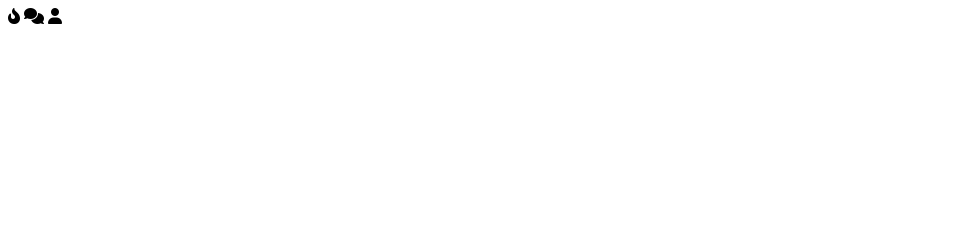
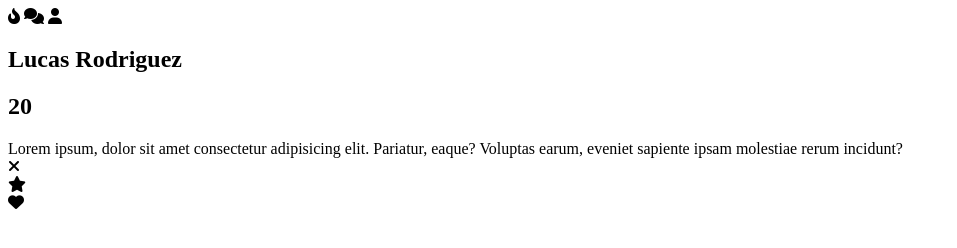
Before and after one commit to LucasFRodriguez/CloneTinder, a plain HTML site: page index.html in a window 1280 px wide. Shown: the whole page, without its empty margins (0-957 px from the left). Drawn offline with Linux system fonts and the light colour scheme.

Commit message:
HTML FINALIZADO

```diff
--- /dev/null
+++ b/css/style.css
@@ -0,0 +1,3 @@
+* {
+    box-sizing: border-box;
+}
--- a/index.html
+++ b/index.html
@@ -4,6 +4,7 @@
     <meta charset="UTF-8">
     <meta http-equiv="X-UA-Compatible" content="IE=edge">
     <meta name="viewport" content="width=device-width, initial-scale=1.0">
+    <link rel="stylesheet" href="css/style.css">
     <title>Clone Tinder</title>
 </head>
 <body>
@@ -13,6 +14,35 @@
         <i class="fas fa-user"></i>
     </nav>
 
+    <div class="fotos-acoes">
+        <div class="fotos">
+            <div class="fotos-texto">
+                <div class="idade-nome">
+                    <h2>Lucas Rodriguez</h2>
+                    <h2>20</h2>
+                </div>
+                <div class="bio">
+                    Lorem ipsum, dolor sit amet consectetur adipisicing elit. Pariatur, eaque? Voluptas earum,
+                    eveniet sapiente ipsam molestiae rerum incidunt?
+                </div>
+            </div>
+        </div>
+
+        <div class="acoes">
+            <div class="acao">
+                <i class="fas fa-times"></i>
+            </div>
+
+            <div class="acao">
+                <i class="fa-solid fa-star"></i>
+            </div>
+
+            <div class="acao">
+                <i class="fas fa-heart"></i>
+            </div>
+        </div>
+    </div>
+
     <!-- Font Awesome / ICONES -->
     <script src="https://kit.fontawesome.com/7af8c63b77.js"
     crossorigin="anonymous"></script>
```
